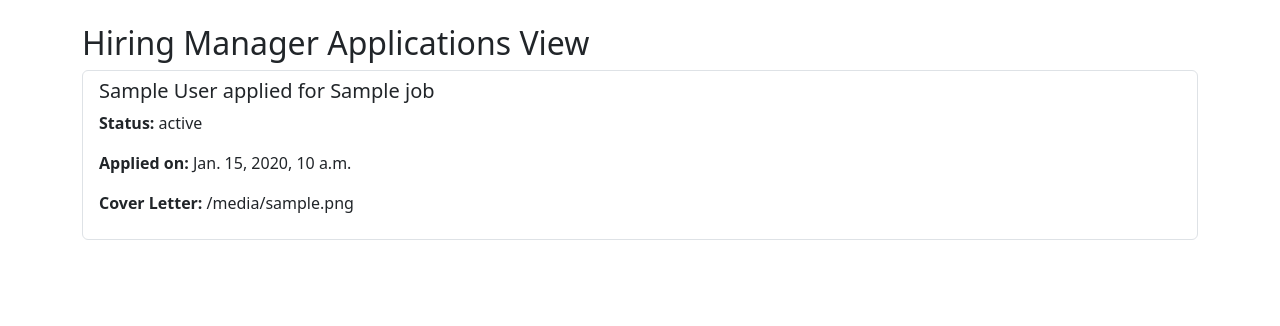
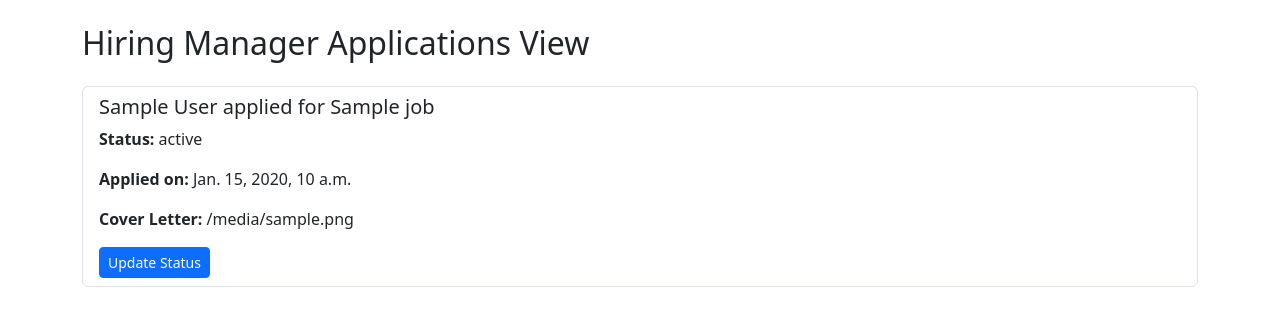
Before and after one commit to ETHAN2545/WebFrameworkProject, a Django app: template templates/recruitment/manager_applications.html in a window 1280 px wide. Shown: the part 56-382 px from the top of the page. Run offline with Django 5.2, Linux system fonts and the light colour scheme; the template is opened without the code that fills it: most values are stand-ins (such as "Sample title", 1, 10 or a date in 2020).

Commit message:
updated template

```diff
--- a/templates/recruitment/manager_applications.html
+++ b/templates/recruitment/manager_applications.html
@@ -1,20 +1,41 @@
 {% extends 'base.html' %}
 
 {% block content %}
-<h2>Hiring Manager Applications View</h2>
+<h2 class="mb-4">Hiring Manager Applications View</h2>
 
 {% if applications %}
     <ul class="list-group">
+
         {% for application in applications %}
-            <li class="list-group-item">
-                <h5>{{ application.candidate.full_name }} applied for {{ application.job.title }}</h5>
-                <p><strong>Status:</strong> {{ application.status }}</p>
-                <p><strong>Applied on:</strong> {{ application.applied_at }}</p>
-                <p><strong>Cover Letter:</strong> {{ application.cover_letter }}</p>
+            <li class="list-group-item mb-3">
+
+                <h5>
+                    {{ application.candidate.full_name }} applied for {{ application.job.title }}
+                </h5>
+
+                <p>
+                    <strong>Status:</strong> {{ application.status }}
+                </p>
+
+                <p>
+                    <strong>Applied on:</strong> {{ application.applied_at }}
+                </p>
+
+                <p>
+                    <strong>Cover Letter:</strong> {{ application.cover_letter }}
+                </p>
+
+                <a href="{% url 'manager_update_application_status' application.id %}"
+                   class="btn btn-sm btn-primary">
+                    Update Status
+                </a>
+
             </li>
         {% endfor %}
+
     </ul>
 {% else %}
     <p>No applications available.</p>
 {% endif %}
+
 {% endblock %}
```
